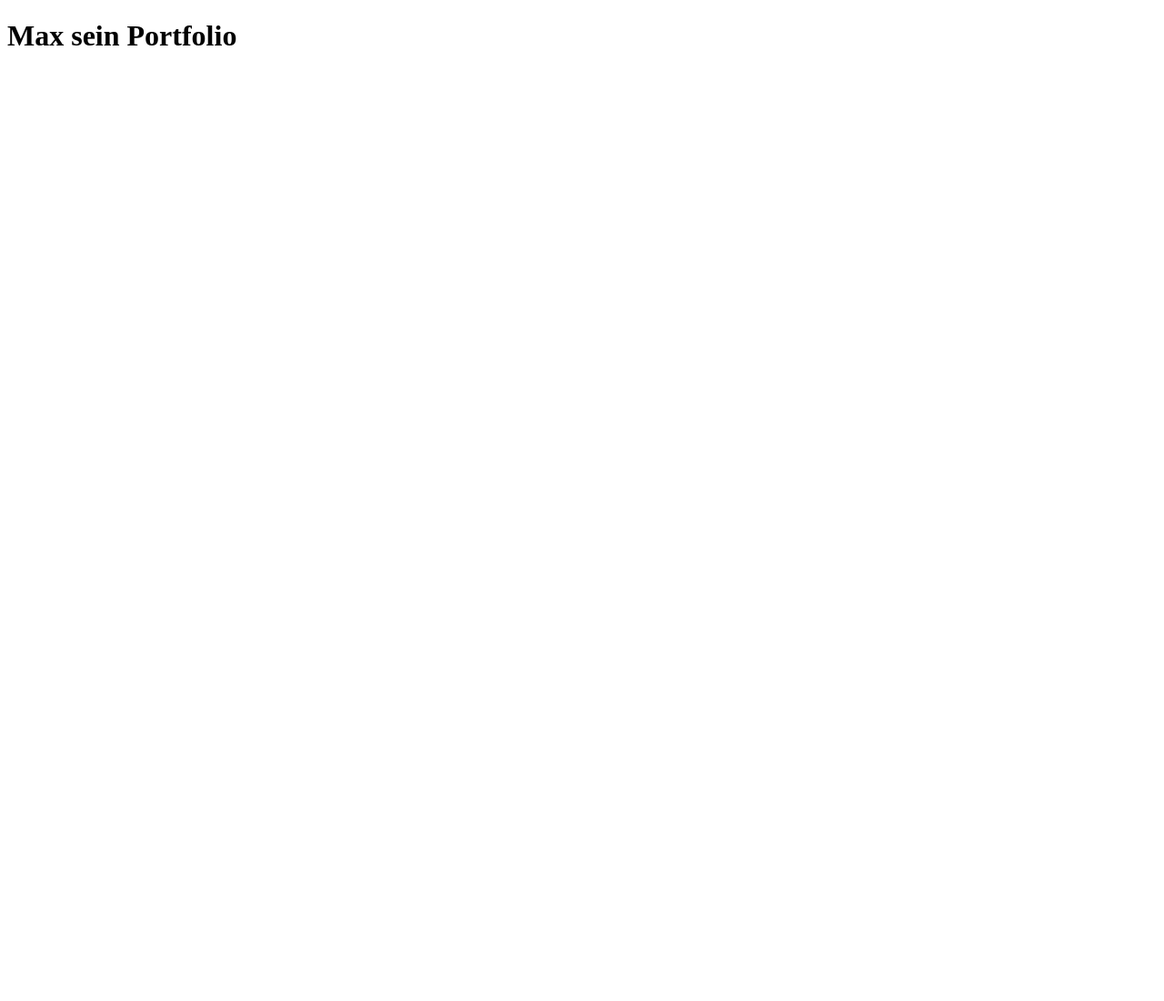
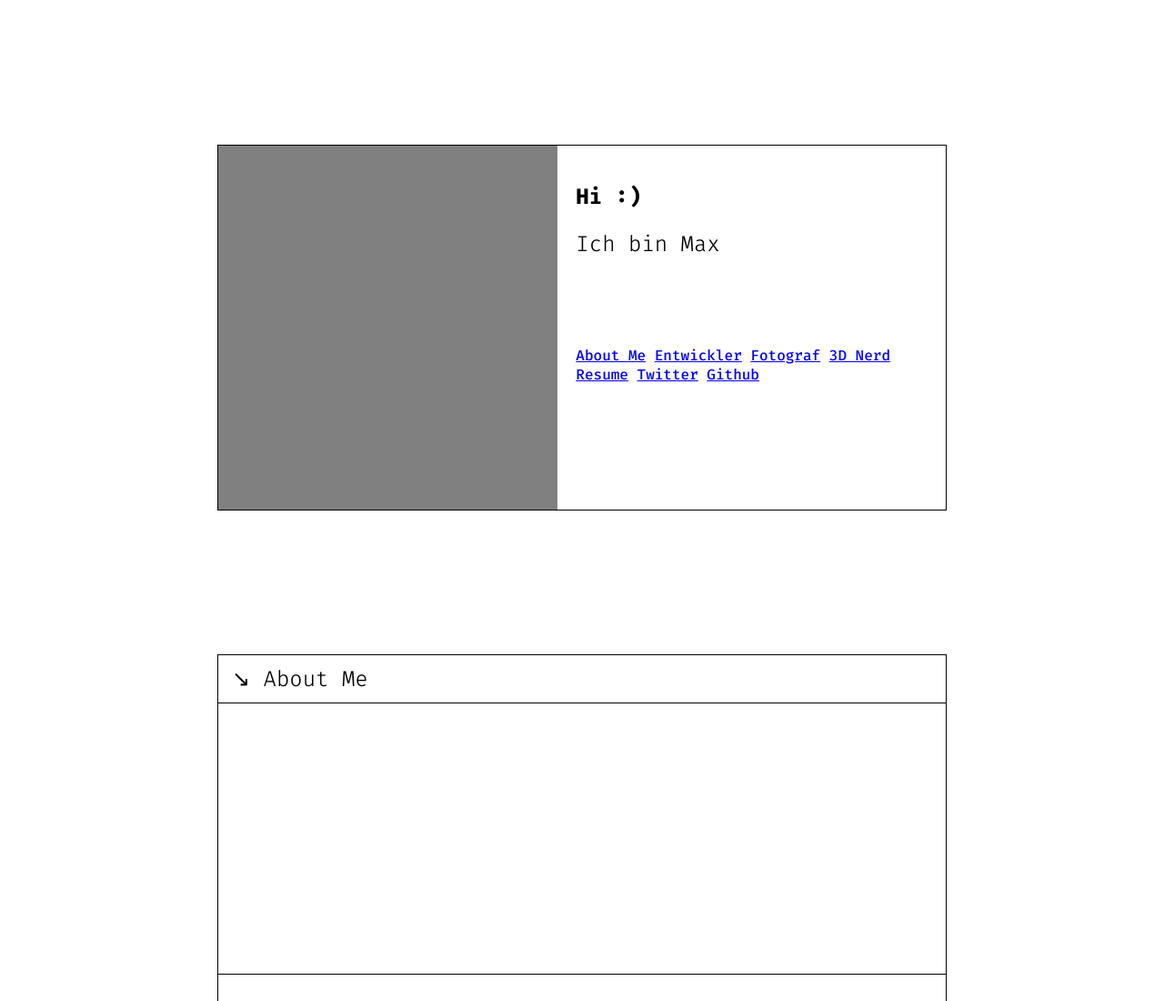
Before and after one commit to jim-fx/jim-fx.github.io, a plain HTML site: page index.html in a window 1280 px wide. Shown: the top 1100 px of the page at 91% size. Before the commit the page ends 800 px from the top, so only its background shows below. Drawn offline with Linux system fonts and the light colour scheme.

Commit message:
feat: add first styling and content

```diff
--- a/index.html
+++ b/index.html
@@ -4,9 +4,133 @@
     <meta charset="UTF-8" />
     <meta http-equiv="X-UA-Compatible" content="IE=edge" />
     <meta name="viewport" content="width=device-width, initial-scale=1.0" />
-    <title>Max dem sein Portfolio</title>
+    <title>Max | Portfolio</title>
+    <link rel="preconnect" href="https://fonts.googleapis.com" />
+    <link rel="preconnect" href="https://fonts.gstatic.com" crossorigin />
+    <link
+      href="https://fonts.googleapis.com/css2?family=Fira+Code:wght@300;500;700&display=swap"
+      rel="stylesheet"
+    />
+    <style>
+      :root {
+        font-family: "Fira Code", monospace;
+      }
+      main {
+        max-width: 800px;
+        margin: 0 auto;
+        margin-top: 20vh;
+      }
+      section {
+        min-height: 50vh;
+        outline: solid thin black;
+        margin-bottom: 20vh;
+      }
+
+      h3 {
+        font-size: 1.5em;
+        margin: 10px 0;
+        font-weight: 100;
+      }
+
+      .image {
+        background: gray;
+      }
+
+      .slider {
+        display: grid;
+        grid-template-rows: min-content 1fr 50px;
+      }
+
+      .slider > .top {
+        border-bottom: solid 1px black;
+        padding-left: 15px;
+      }
+
+      .slider > .bottom {
+        border-top: solid 1px black;
+      }
+
+      .hi {
+        display: grid;
+        grid-template-columns: 1.4fr 0.6fr 1fr;
+        grid-template-rows: 1fr 1fr;
+        gap: 0px 0px;
+        grid-template-areas:
+          "image top top"
+          "image bottom bottom";
+      }
+      .hi > .image {
+        grid-area: image;
+      }
+      .hi > .bottom {
+        grid-area: bottom;
+        padding: 20px;
+      }
+      .hi > .top {
+        grid-area: top;
+        padding: 20px;
+      }
+    </style>
   </head>
   <body>
-    <h1>Max sein Portfolio</h1>
+    <main>
+      <section class="hi">
+        <div class="image">
+          <img />
+        </div>
+        <div class="top">
+          <h2>Hi :)</h2>
+          <h3>Ich bin Max</h3>
+        </div>
+        <div class="bottom">
+          <a href="#about">About Me</a>
+          <a href="#dev">Entwickler</a>
+          <a href="#foto">Fotograf</a>
+          <a href="#3d">3D Nerd</a>
+          <a href="#3d">Resume</a>
+          <a href="#3d">Twitter</a>
+          <a href="#3d">Github</a>
+        </div>
+      </section>
+
+      <section class="slider" id="about">
+        <div class="top">
+          <h3>↘ About Me</h3>
+        </div>
+        <div class="middle"></div>
+        <div class="bottom"></div>
+      </section>
+
+      <section class="slider" id="dev">
+        <div class="top">
+          <h3>↘ Entwickler</h3>
+        </div>
+        <div class="middle"></div>
+        <div class="bottom"></div>
+      </section>
+      <section class="slider" id="photo">
+        <div class="top">
+          <h3>↘ Fotograf</h3>
+        </div>
+        <div class="middle"></div>
+        <div class="bottom"></div>
+      </section>
+
+      <section class="slider" id="3d">
+        <div class="top">
+          <h3>↘ 3D Nerd</h3>
+        </div>
+        <div class="middle"></div>
+        <div class="bottom"></div>
+      </section>
+
+      <section class="slider" id="resume">
+        <div class="top">
+          <h3>↘ Resume</h3>
+        </div>
+        <div class="middle"></div>
+        <div class="bottom"></div>
+      </section>
+    </main>
   </body>
 </html>
```
